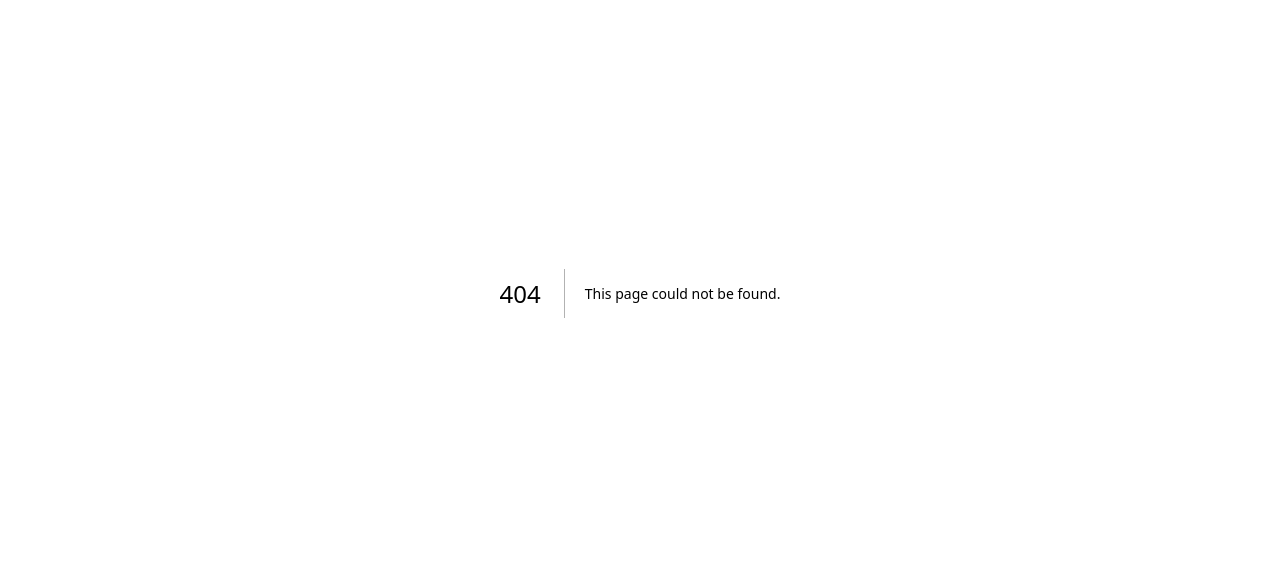
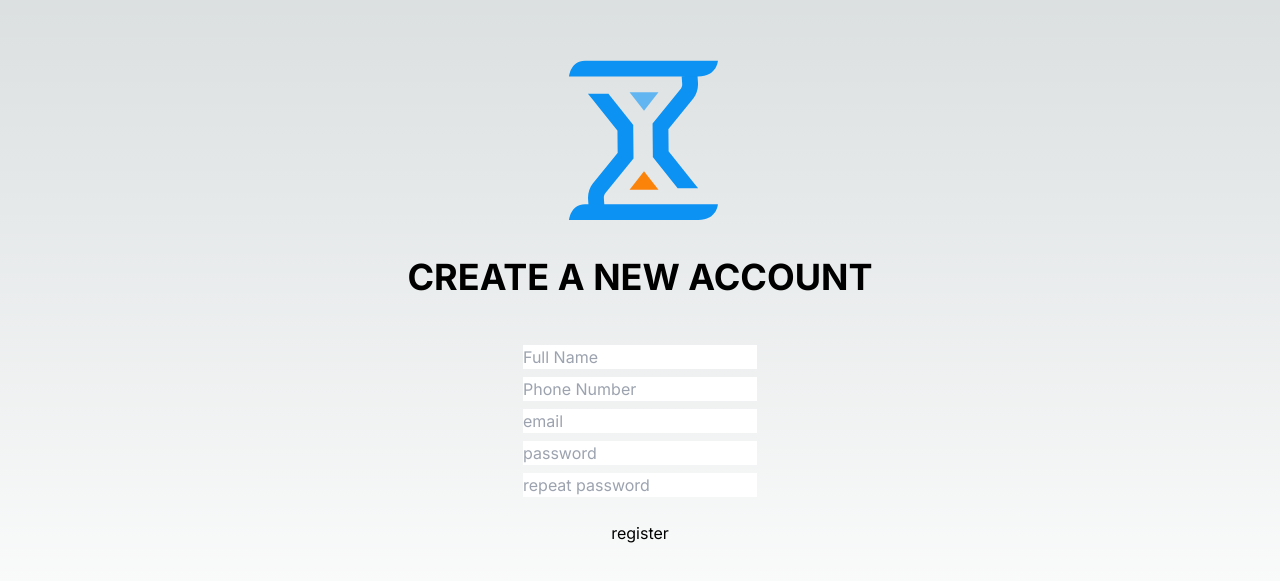
Before and after one commit to rachidelaid/shift_tracker, a Next.js app: page /register in a window 1280 px wide. Before the commit this address had no page. Shown: the part 107-688 px from the top of the page. Built offline with nearby package versions, Linux system fonts and the light colour scheme.

Commit message:
adding the register page

```diff
--- /dev/null
+++ b/app/register/page.tsx
@@ -0,0 +1,121 @@
+"use client";
+
+import { useState } from "react";
+import { createUserWithEmailAndPassword, getAuth } from "firebase/auth";
+import { doc, setDoc } from "firebase/firestore";
+import Loading from "../components/Loading";
+import { app, db } from "../utils/firebase";
+
+import Badge from "../components/Badge";
+
+const auth = getAuth(app);
+
+const Page = () => {
+  const [error, setError] = useState<string>("");
+  const [userID, setUserID] = useState<string>("");
+  const [loading, setLoading] = useState<boolean>(false);
+  const [done, setDone] = useState<boolean>(false);
+
+  const handleSubmit = async (e: React.SyntheticEvent) => {
+    setLoading(true);
+    e.preventDefault();
+
+    const target = e.target as typeof e.target & {
+      email: { value: string };
+      password: { value: string };
+      fullname: { value: string };
+      phone: { value: string };
+      rePassword: { value: string };
+    };
+
+    const fullname = target.fullname.value;
+    const phone = target.phone.value;
+    const email = target.email.value;
+    const password = target.password.value;
+    const rePassword = target.rePassword.value;
+
+    if (password !== rePassword) {
+      setError("Passwords do not match");
+      return;
+    }
+
+    const {
+      user: { uid },
+    } = await createUserWithEmailAndPassword(auth, email, password);
+
+    setUserID(uid);
+
+    await setDoc(doc(db, "users", uid), {
+      fullname: fullname,
+      email: email,
+      phone: phone,
+      uid,
+      logs: [],
+    });
+
+    setDone(true);
+    setLoading(false);
+  };
+
+  return (
+    <div className="h-screen flex justify-center flex-col gap-4 items-center">
+      {loading && <Loading />}
+      <svg
+        width="200px"
+        height="200px"
+        viewBox="0 -43.5 1111 1111"
+        className="icon"
+        version="1.1"
+        xmlns="http://www.w3.org/2000/svg"
+      >
+        <path
+          d="M378.88 248.685714l129.462857 162.377143 9.508572 11.702857v15.36l1.462857 155.062857v16.091429l-10.24 12.434286-147.748572 182.125714c-2.925714 3.657143-7.314286 16.091429-6.582857 21.211429v2.925714l2.925714 43.885714-87.771428 5.851429-2.925714-43.885715v-2.925714c-1.462857-27.062857 8.777143-61.44 26.331428-82.651428l147.748572-182.125715-9.508572 27.794286-1.462857-155.062857 9.508571 27.062857-148.48-185.782857-24.868571-30.72h112.64v-0.731429zM765.805714 775.314286l-129.462857-162.377143-9.508571-11.702857v-15.36l-1.462857-155.062857v-16.091429l10.24-12.434286 147.748571-182.125714c2.925714-3.657143 7.314286-16.091429 6.582857-21.211429v-2.925714l-2.925714-43.885714 87.771428-5.851429 2.925715 43.885715v2.925714c1.462857 27.062857-8.777143 61.44-26.331429 82.651428l-147.748571 182.125715 9.508571-27.794286 1.462857 155.062857-9.508571-27.062857 148.48 185.782857 24.868571 30.72h-112.64v0.731429z"
+          fill="#0C92F2"
+        />
+        <path
+          d="M577.828571 680.228571l80.457143 102.4h-160.914285z"
+          fill="#FC830A"
+        />
+        <path
+          d="M577.828571 343.771429l80.457143-102.4h-160.914285z"
+          fill="#61B6F2"
+        />
+        <path
+          d="M249.417143 65.828571h738.742857s-5.12 87.771429-109.714286 87.771429h-716.8s7.314286-87.771429 87.771429-87.771429zM249.417143 863.085714h738.742857s-5.12 87.771429-109.714286 87.771429h-716.8s7.314286-87.771429 87.771429-87.771429z"
+          fill="#0C92F2"
+        />
+      </svg>
+      <div className="flex flex-col items-center">
+        <h1 className="text-4xl font-bold uppercase">Create a new account</h1>
+        {error && <p className="text-red-500 text-sm">{error}</p>}
+      </div>
+
+      {!done ? (
+        <form className="mt-8 flex flex-col gap-2" onSubmit={handleSubmit}>
+          <input type="text" placeholder="Full Name" id="fullname" required />
+          <input type="text" placeholder="Phone Number" id="phone" required />
+          <input type="email" placeholder="email" id="email" required />
+          <input
+            type="password"
+            placeholder="password"
+            id="password"
+            required
+          />
+          <input
+            type="password"
+            placeholder="repeat password"
+            id="rePassword"
+            required
+          />
+          <button className="bg-secondary mt-4" type="submit">
+            register
+          </button>
+        </form>
+      ) : (
+        <>{auth.currentUser?.uid && <Badge userID={userID} />}</>
+      )}
+    </div>
+  );
+};
+
+export default Page;
```
